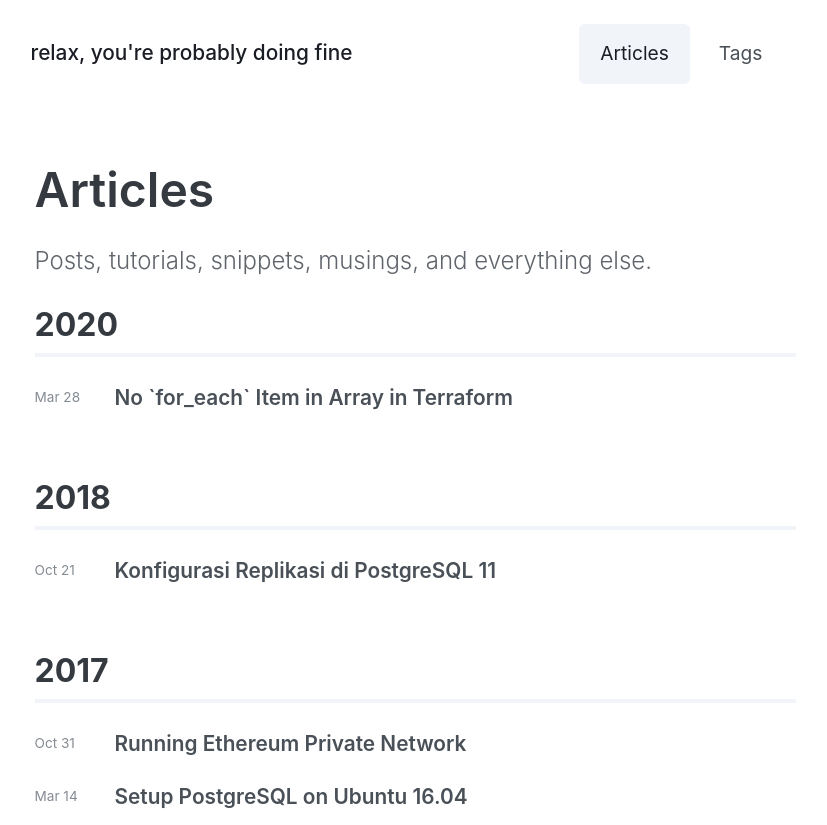
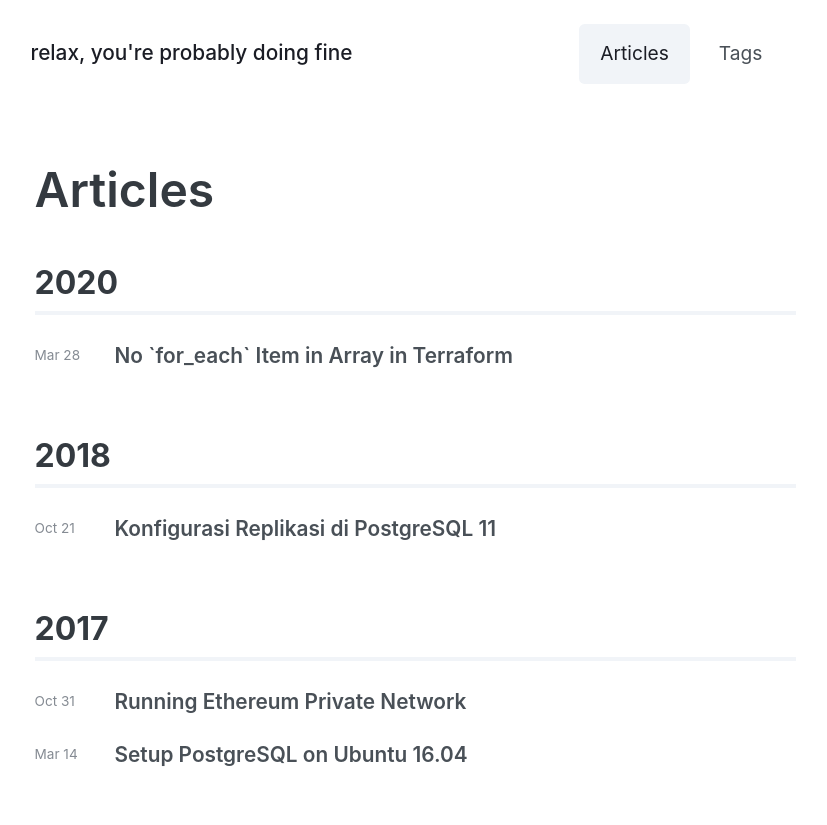
Before and after one commit to asasmoyo/asasmoyo.github.io, a plain HTML site: page articles/index.html in a window 1280 px wide. Shown: the top 825 px of the page, without its empty margins (225-1052 px from the left). Drawn offline with Linux system fonts and the light colour scheme.

Commit message:
Some updates

```diff
--- a/articles/index.html
+++ b/articles/index.html
@@ -1,3 +1,3 @@
 <!doctype html><html lang=en-us><head><meta charset=utf-8><meta name=viewport content="width=device-width,initial-scale=1"><meta http-equiv=x-ua-compatible content="IE=edge"><meta name=theme-color content="dark"><title>Articles | relax, you're probably doing fine</title><link rel=stylesheet href=/sass/main.min.4e90cee935c47394b47f9cb7ffe8e3ffab18b88d82fea203918cc3f92eec5eb2.css></head><body class=dark><nav class=navbar><div class=container><div class=flex><div><a class=brand href=/>relax, you're probably doing fine</a></div><div class=flex><a href=/articles/ aria-current=page>Articles</a>
 <a href=/tags/>Tags</a>
-<button id=dark-mode-button></button></div></div></div></nav><main><header><div class=container><h1>Articles</h1><p class=subtitle>Posts, tutorials, snippets, musings, and everything else.</p></div></header><section><div class=container><section><section><h2>2020</h2><div class=posts><div class=post><a href=/posts/no-for-each-item-in-array-in-terraform/><div class=post-row><time>Mar 28</time><h3>No `for_each` Item in Array in Terraform</h3></div></a></div></div></section><section><h2>2018</h2><div class=posts><div class=post><a href=/posts/konfigurasi-replikasi-di-postgresql-11/><div class=post-row><time>Oct 21</time><h3>Konfigurasi Replikasi di PostgreSQL 11</h3></div></a></div></div></section><section><h2>2017</h2><div class=posts><div class=post><a href=/posts/running-ethereum-private-network/><div class=post-row><time>Oct 31</time><h3>Running Ethereum Private Network</h3></div></a></div><div class=post><a href=/posts/setup-postgresql/><div class=post-row><time>Mar 14</time><h3>Setup PostgreSQL on Ubuntu 16.04</h3></div></a></div></div></section></section></div></section></main><footer class="footer flex"><section class=container><nav class=footer-links><a href=/articles/index.xml>RSS</a></nav></section><script async src=/js/features.min.a94f58a30ad2560de728e080d87f75c60cf806fd1b3d5f4815f1a1a02c0d1859.js></script></footer></body></html>
+<button id=dark-mode-button></button></div></div></div></nav><main><header><div class=container><h1>Articles</h1><p class=subtitle></p></div></header><section><div class=container><section><section><h2>2020</h2><div class=posts><div class=post><a href=/posts/no-for-each-item-in-array-in-terraform/><div class=post-row><time>Mar 28</time><h3>No `for_each` Item in Array in Terraform</h3></div></a></div></div></section><section><h2>2018</h2><div class=posts><div class=post><a href=/posts/konfigurasi-replikasi-di-postgresql-11/><div class=post-row><time>Oct 21</time><h3>Konfigurasi Replikasi di PostgreSQL 11</h3></div></a></div></div></section><section><h2>2017</h2><div class=posts><div class=post><a href=/posts/running-ethereum-private-network/><div class=post-row><time>Oct 31</time><h3>Running Ethereum Private Network</h3></div></a></div><div class=post><a href=/posts/setup-postgresql/><div class=post-row><time>Mar 14</time><h3>Setup PostgreSQL on Ubuntu 16.04</h3></div></a></div></div></section></section></div></section></main><footer class="footer flex"><section class=container><nav class=footer-links><a href=/articles/index.xml>RSS</a></nav></section><script async src=/js/features.min.a94f58a30ad2560de728e080d87f75c60cf806fd1b3d5f4815f1a1a02c0d1859.js></script></footer></body></html>
```
